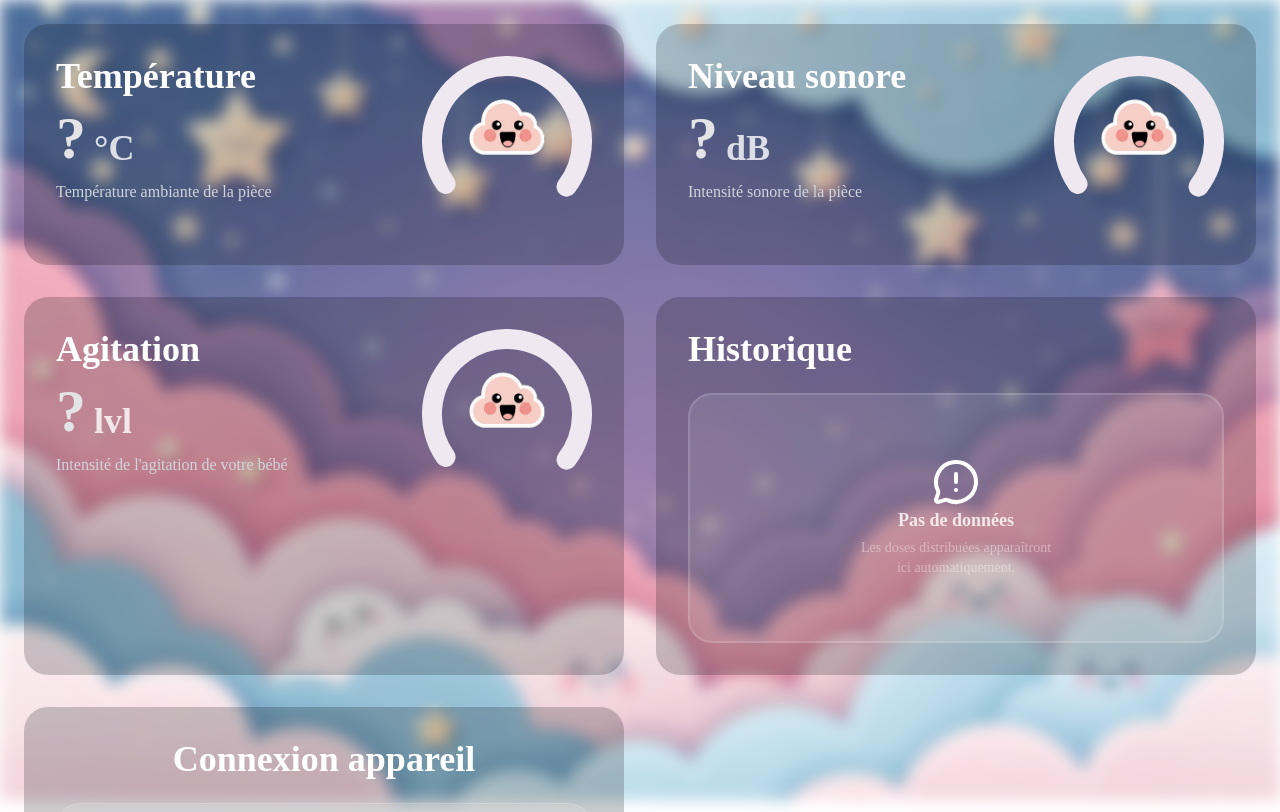
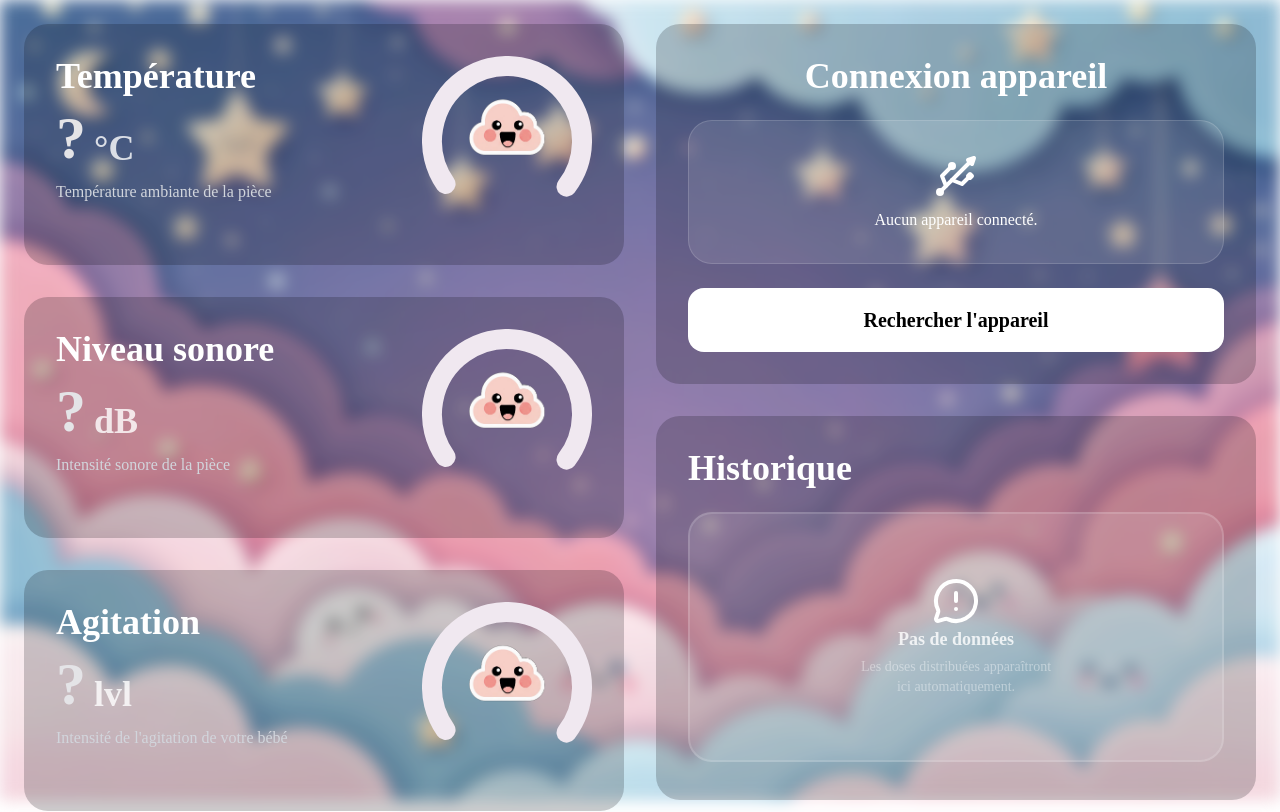
Before and after one commit to CleanBytes/CleanBytes-bebi-application-ui, a React (Vite) app: page / in a window 1280 px wide. Shown: the top 812 px of the page. Built offline with nearby package versions, Linux system fonts and the light colour scheme; a web font is replaced by a local one.

Commit message:
correction du style du dashboard

```diff
--- a/src/components/organisms/CloudMoodProgressBar.tsx
+++ b/src/components/organisms/CloudMoodProgressBar.tsx
@@ -12,7 +12,7 @@ interface CircularProgressBarProps {
     optimalValueMax: number;
     decentValueMin: number;
     decentValueMax: number;
-    value: number;
+    value: number | null;
     max: number;
 }
 
--- a/src/components/organisms/MilkDoseHistoryCard.tsx
+++ b/src/components/organisms/MilkDoseHistoryCard.tsx
@@ -10,7 +10,7 @@ const MilkDoseHistoryCard: React.FC<MilkDoseHistoryCardProps> = ({ history = []
     const totalVolume = history.reduce((acc, curr) => acc + curr, 0);
 
     return (
-        <div className="w-full bg-zinc-950/20 p-4 sm:p-6 lg:p-8 rounded-3xl h-full flex flex-col">
+        <div className="w-full bg-zinc-950/20 p-4 sm:p-6 lg:p-8 rounded-3xl h-full flex flex-col max-h-96">
             <div className="font-[Dynapuff] flex flex-col gap-y-2 h-full">
                 <h2 className="text-white text-xl sm:text-3xl lg:text-4xl font-extrabold mb-4">
                     Historique
--- a/src/components/organisms/SensorStatCard.tsx
+++ b/src/components/organisms/SensorStatCard.tsx
@@ -6,7 +6,7 @@ interface SensorStatCardProps {
     title: string;
     description: string;
     max: number;
-    value: number;
+    value: number | null;
     unit: string;
     optimalValueMin: number;
     optimalValueMax: number;
--- a/src/components/pages/DashboardPage.tsx
+++ b/src/components/pages/DashboardPage.tsx
@@ -128,7 +128,7 @@ const DashboardPage = () => {
         <main className="flex justify-center items-start lg:items-center min-h-screen">
             <div className="w-full max-w-7xl flex flex-col m-4 md:m-6">
                 <div className="grid grid-cols-1 lg:grid-cols-2 flex-row gap-4 sm:gap-6 lg:gap-8">
-
+                    <div className="flex flex-col gap-4 sm:gap-6 lg:gap-8">
                     <SensorStatCard
                         title="Température"
                         description="Température ambiante de la pièce"
@@ -163,14 +163,19 @@ const DashboardPage = () => {
                         decentValueMin={2}
                         decentValueMax={2}
                     />
-                    <MilkDoseHistoryCard
-                        history={milkHistory}
-                    />
+
+                    </div>
+                    <div className="flex flex-col gap-4 sm:gap-6 lg:gap-8">
                     <SerialLinkCard
                         status={status}
                         isAvailable={isAvailable}
                         connect={connect}
                     />
+                    <MilkDoseHistoryCard
+                        history={milkHistory}
+                    />
+                    </div>
+
                 </div>
             </div>
         </main>
```
